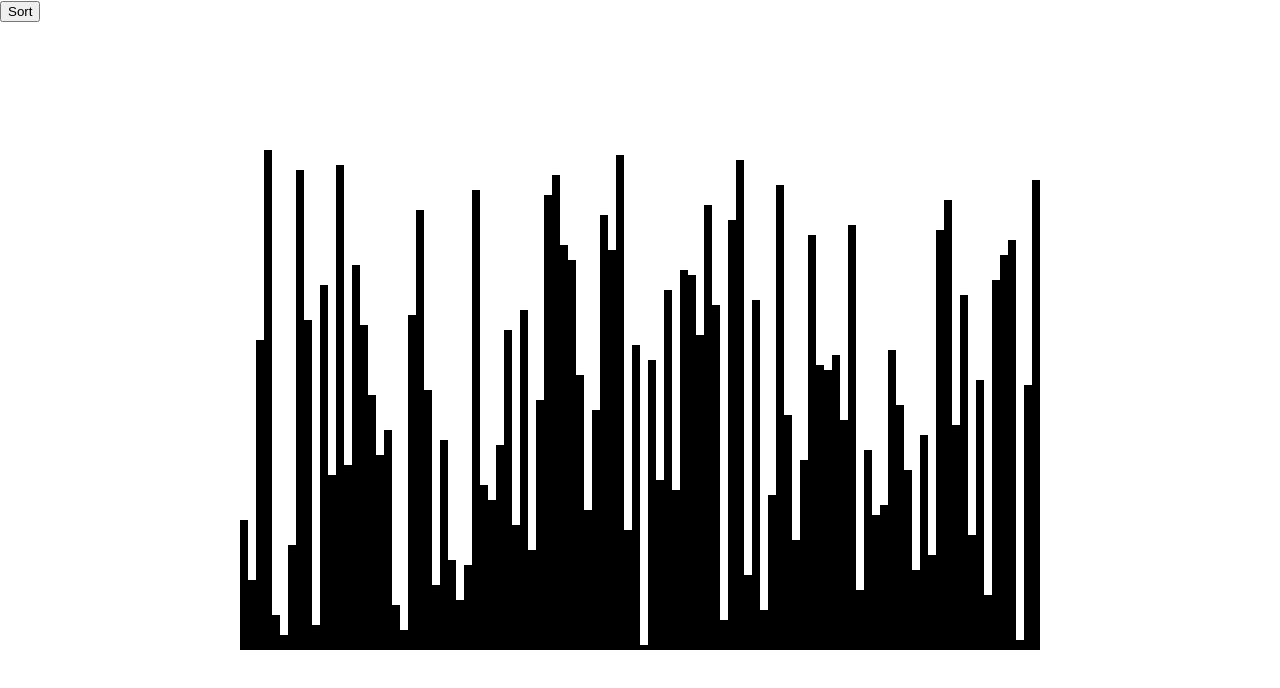
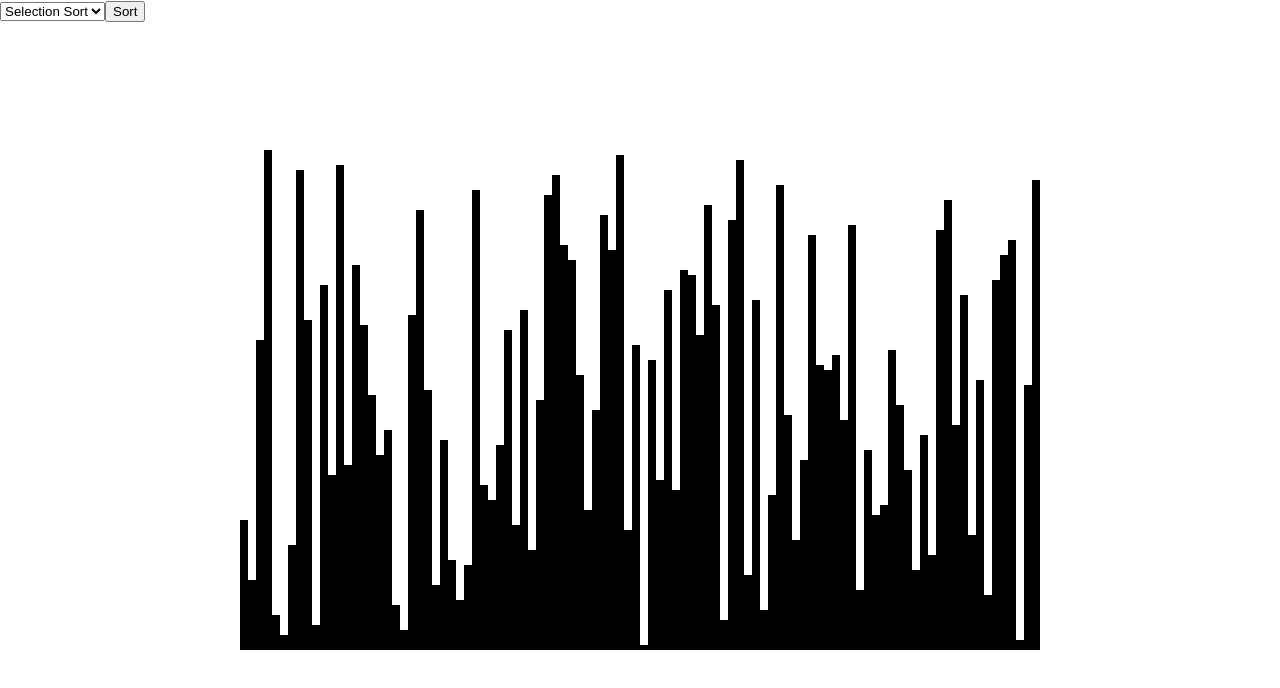
Before and after one commit to jeetbhow/sorting-algo-visualizer, a React (Create React App) app: page / in a window 1280 px wide. Shown: the top 688 px of the page. Built offline with nearby package versions, Linux system fonts and the light colour scheme.

Commit message:
<feat> Added Algorithm Selector
Added a selector that allows the user to choose between different algorithms.

```diff
--- a/src/App.tsx
+++ b/src/App.tsx
@@ -1,8 +1,11 @@
-import AppData from "./utils/utils";
+import { AppData } from "./utils/utils";
+import { Algorithms } from "./utils/utils";
 import React, { useState, useRef } from "react";
 import Canvas from "./components/Canvas";
 import SortButton from "./components/SortButton";
 import BarData from "./model/BarData";
+import AlgoSelector from "./components/AlgoSelector";
+import { type } from "@testing-library/user-event/dist/type";
 
 // insertion sort generator.
 function* insertionSort(array: BarData[]) {
@@ -18,12 +21,13 @@ function* insertionSort(array: BarData[]) {
   return array;
 }
 
-// we're going to generate an array of numbers from 1 - MAX_VALUE
+// create a series of random bars.
 const bars: BarData[] = [];
 for (let i = 1; i <= AppData.MAX_VALUE; ++i) {
   bars.push(new BarData(i, AppData.DEFAULT_COLOR));
 }
 
+// shuffle those bars.
 for (let i = AppData.MAX_VALUE - 1; i > 0; --i) {
   const randIndex = Math.round(Math.random() * i);
   [bars[randIndex], bars[i]] = [bars[i], bars[randIndex]];
@@ -31,10 +35,23 @@ for (let i = AppData.MAX_VALUE - 1; i > 0; --i) {
 
 function App() {
 
+  const [currAlgo, setCurrAlgo] = useState(Algorithms.SELECTION_SORT);
   const [array, setArray] = useState(bars);
   const generator = useRef<Generator<{ curr: number, left: number, right: number, before: boolean, array: BarData[] }, BarData[], boolean>>(insertionSort(bars));
 
+  const handleAlgoChange = (type: number) => {
+    if (type === Algorithms.INSERTION_SORT) {
+      setCurrAlgo(Algorithms.INSERTION_SORT);
+    }
+  };
+
   const sort = () => {
+    if (currAlgo === Algorithms.INSERTION_SORT) {
+      insertionSortIter();
+    }
+  }
+
+  const insertionSortIter = () => {
     const timer = setInterval(() => {
       const result = generator.current.next();
       if (!result.done) {
@@ -42,7 +59,11 @@ function App() {
         const right = result.value.right;
         const before = result.value.before;
 
-        array[result.value.curr].color = 'green';
+        if (result.value.curr != AppData.MAX_VALUE - 1) {
+          array[result.value.curr].color = 'green';
+        } else {
+          array[result.value.curr].color = AppData.DEFAULT_COLOR;
+        }
 
         if (before) {
           array[left].color = "red";
@@ -62,6 +83,7 @@ function App() {
 
   return (
     <React.Fragment>
+      <AlgoSelector handleChange={handleAlgoChange} />
       <SortButton onClick={sort} />
       <Canvas array={array} />
     </React.Fragment>
--- /dev/null
+++ b/src/components/AlgoSelector.tsx
@@ -0,0 +1,22 @@
+import { ChangeEvent, useState } from 'react';
+import { Algorithms } from '../utils/utils';
+
+type Props = {
+  handleChange: (type: number) => void;
+};
+
+function AlgoSelector(props: Props) {
+
+  const handleChange = (event: ChangeEvent<HTMLSelectElement>) => {
+    props.handleChange(Number(event.target.value));
+  };
+
+  return (
+    <select onChange={handleChange}>
+      <option value={Algorithms.SELECTION_SORT}>Selection Sort</option>
+      <option value={Algorithms.INSERTION_SORT}>Insertion Sort</option>
+    </select>
+  )
+}
+
+export default AlgoSelector;
--- a/src/components/Canvas.tsx
+++ b/src/components/Canvas.tsx
@@ -1,4 +1,4 @@
-import AppData from "../utils/utils";
+import { AppData } from "../utils/utils";
 import Bar from "./Bar";
 import "../styles/Canvas.css";
 import BarData from "../model/BarData";
--- a/src/utils/utils.ts
+++ b/src/utils/utils.ts
@@ -1,8 +1,11 @@
-const AppData = {
+export const AppData = {
   CANVAS_WIDTH: 800,
   CANVAS_HEIGHT: 500,
   MAX_VALUE: 100,
   DEFAULT_COLOR: "black",
 };
 
-export default AppData;
+export const Algorithms = {
+  SELECTION_SORT: 0,
+  INSERTION_SORT: 1,
+}
```
